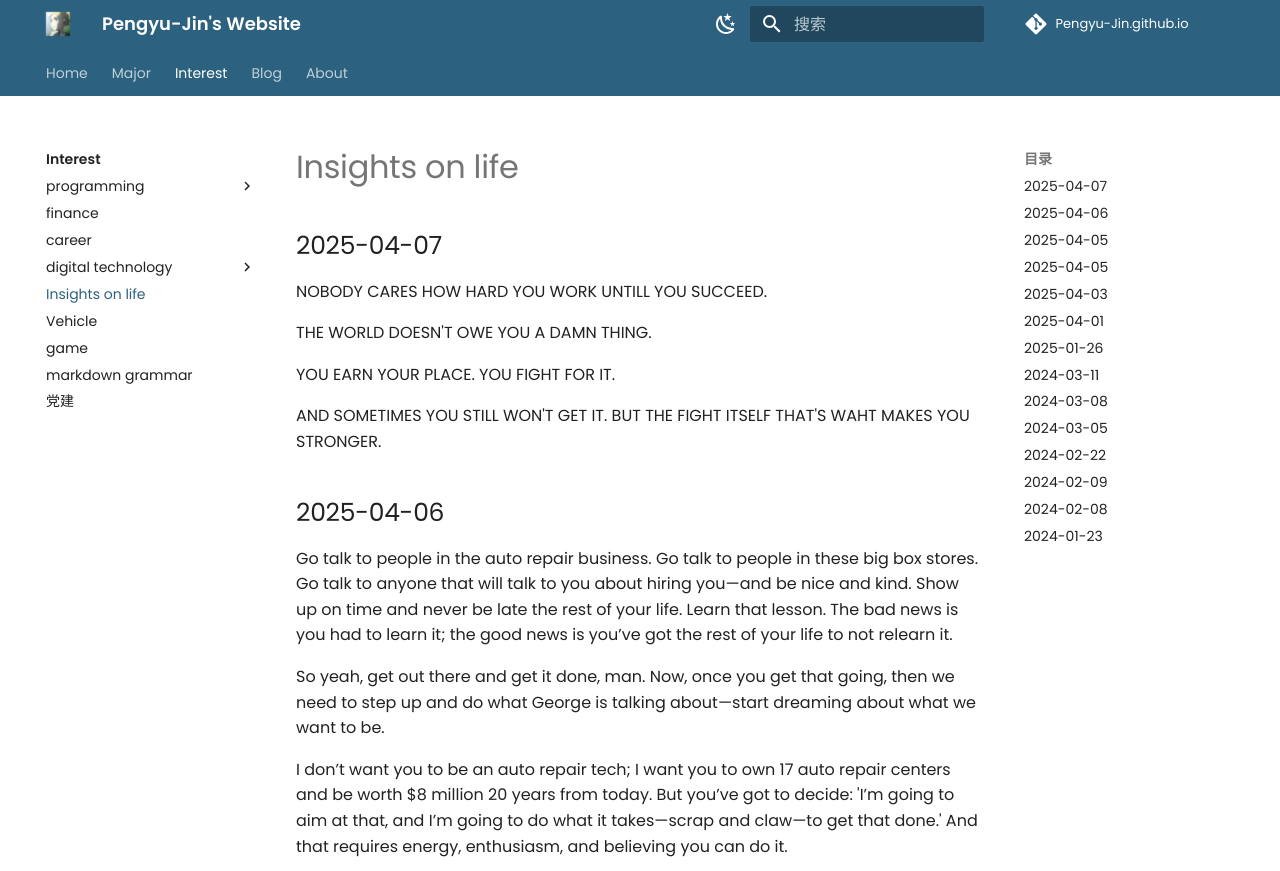
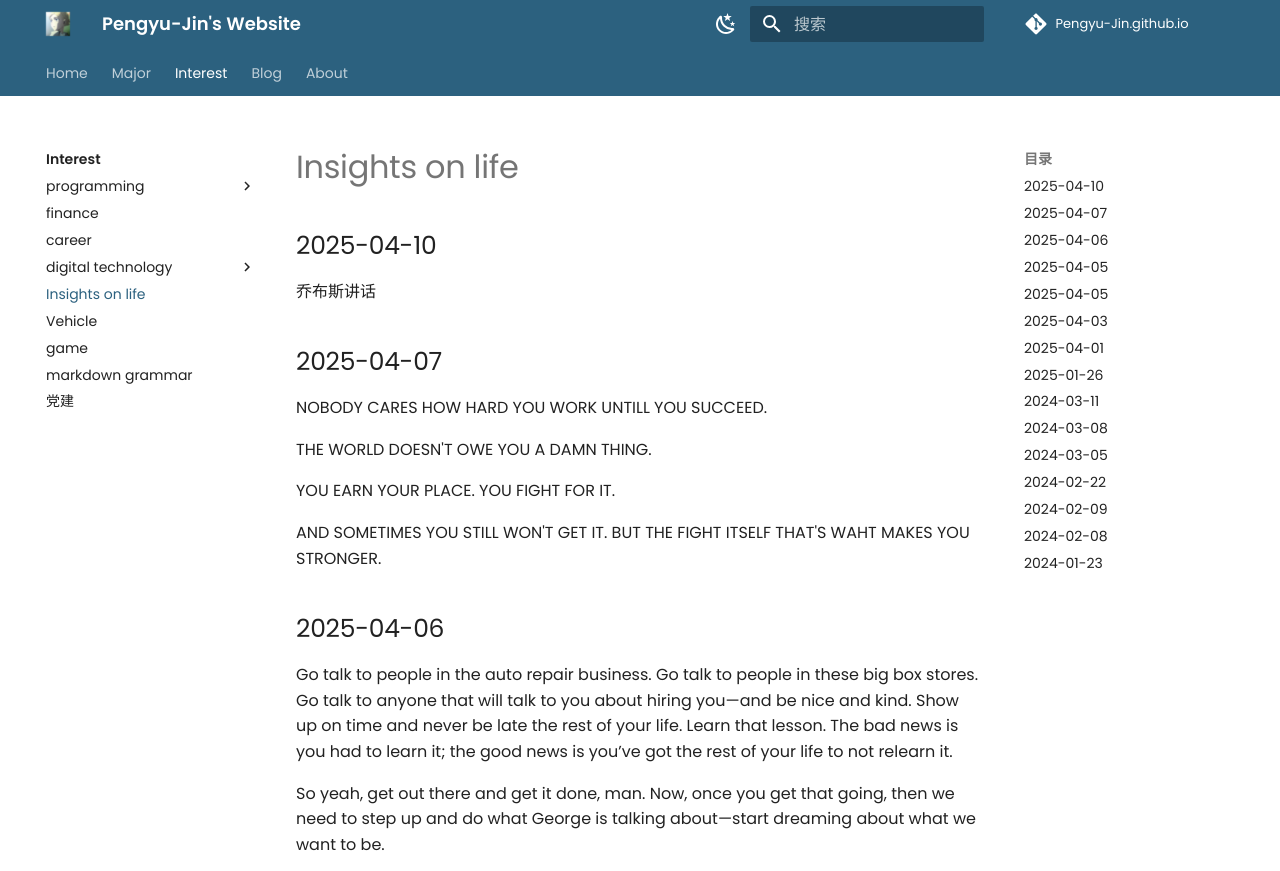
Before and after one commit to Pengyu-Jin/Pengyu-Jin.github.io, an MkDocs documentation site: the page built from docs/interest/LifeRoad/liferoad.md, in a window 1280 px wide and 900 px high, cut to the strip 0-871 px from the top of the window. Built offline with MkDocs 1.6.1 and Material for MkDocs 9.7.7, drawn with Linux system fonts in a browser that asks for light colours; comment, search, counter and statistics services are not loaded; a style sheet for code colours, icons or effects is not loaded.

Commit message:
intenet test

```diff
--- a/docs/interest/LifeRoad/liferoad.md
+++ b/docs/interest/LifeRoad/liferoad.md
@@ -1,3 +1,8 @@
+## 2025-04-10
+
+乔布斯讲话
+
+
 ## 2025-04-07
 NOBODY CARES HOW HARD YOU WORK UNTILL YOU SUCCEED.
 
```
